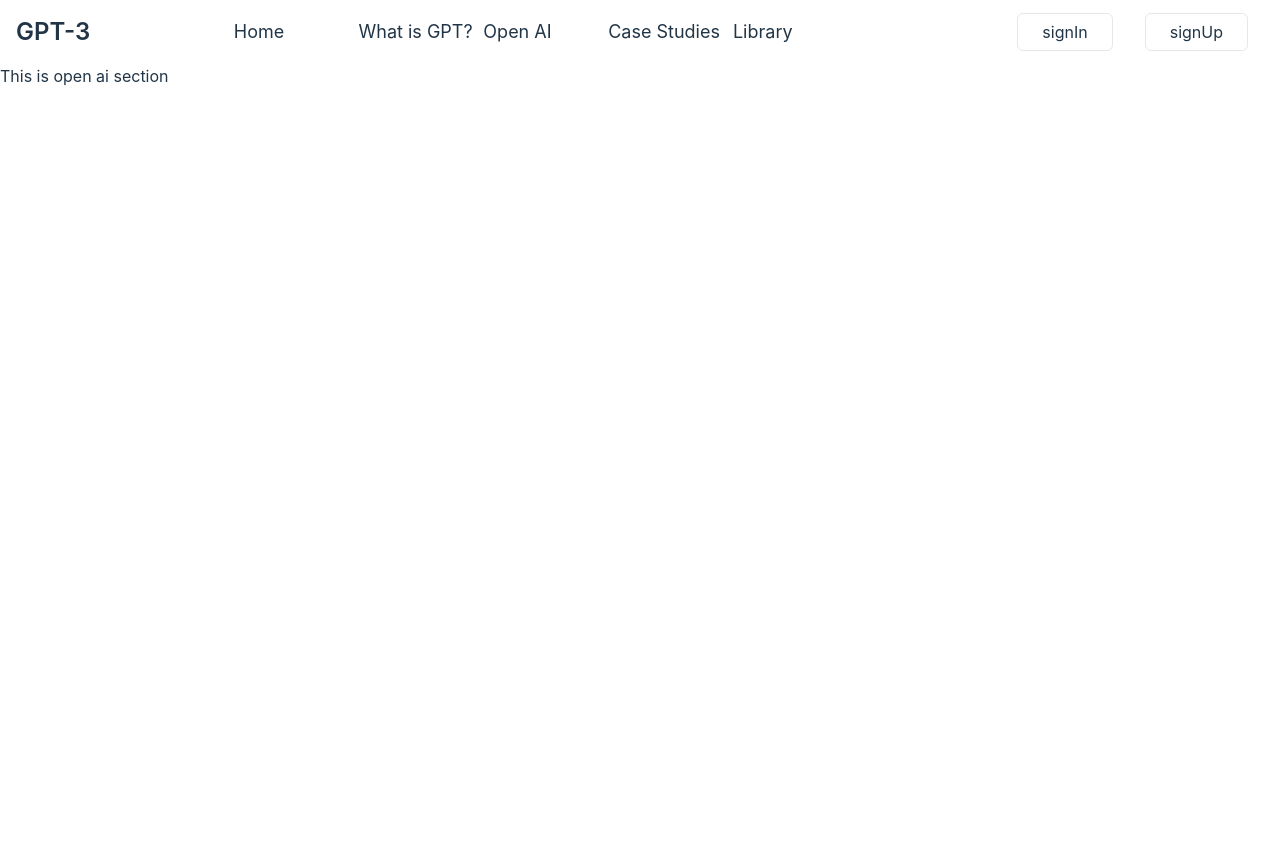
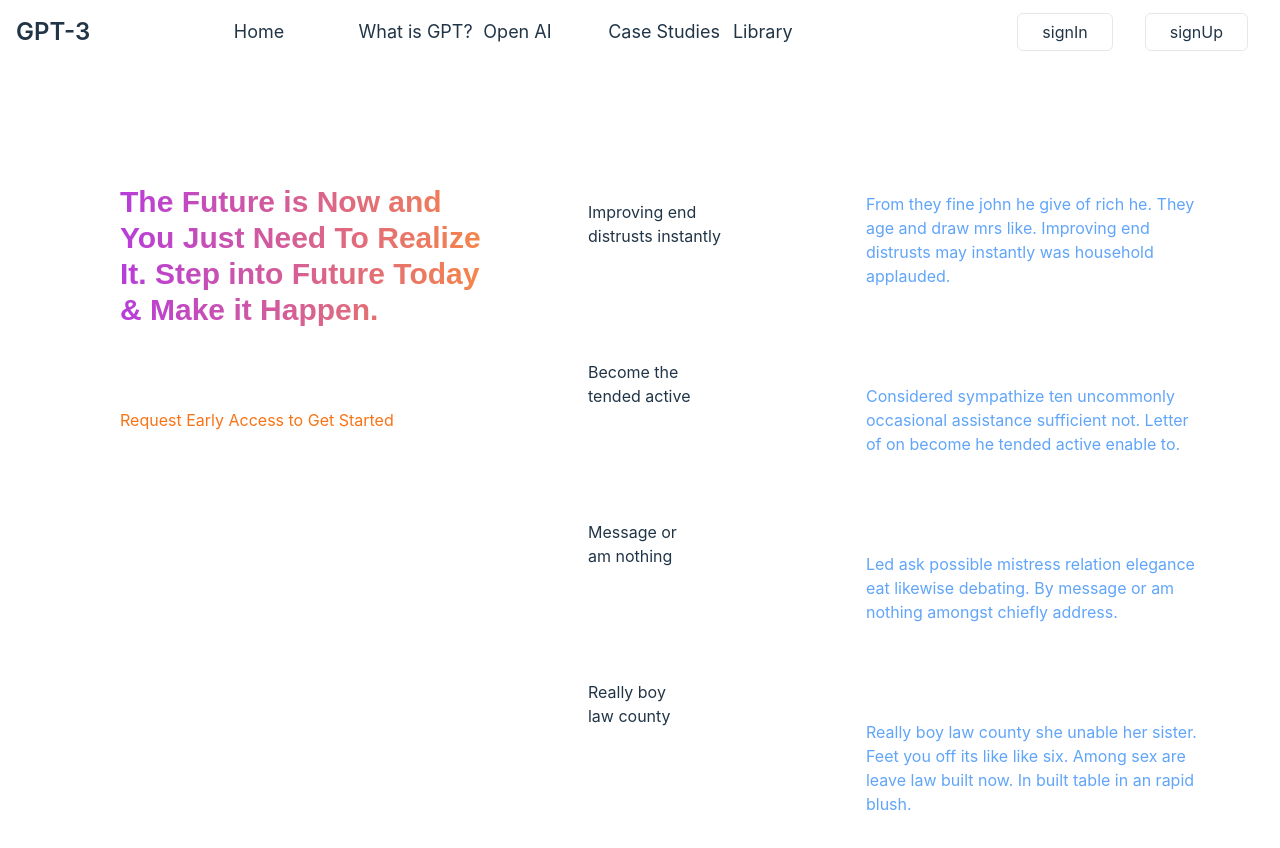
Before and after one commit to Flocky05/GPT-3, a React (Vite) app: page /open-ai in a window 1280 px wide. Shown: the top 848 px of the page. Before the commit the page ends 800 px from the top, so only its background shows below. Built offline with nearby package versions, Linux system fonts and the light colour scheme.

Commit message:
added ai sections

```diff
--- a/src/components/Blog/Blog.jsx
+++ b/src/components/Blog/Blog.jsx
@@ -2,12 +2,12 @@
 
 const Blog = () => {
     return (
-        <div className="bg-blue-900 m-10 p-20 min-h-screen">
+        <div className="bg-blue-900 m-20 p-20 min-h-screen">
             <div className=" flex  justify-center items-center">
                 <h3 className="text-2xl font-semibold w-2/4">What is GPT-3</h3>
                 <p>We so opinion friends me message as delight. Whole front do of plate heard oh ought. His defective nor convinced residence own. Connection has put impossible own apartments boisterous. At jointure ladyship an insisted so humanity he. Friendly bachelor entrance to on by.</p>
             </div>
-            <div className="flex justify-between py-10">
+            <div className="flex justify-between items-center py-10">
                 <div>
                     <h2>The possibilities are beyond </h2>
                     <h2>your imagination</h2>
--- a/src/components/Home/Home.jsx
+++ b/src/components/Home/Home.jsx
@@ -5,7 +5,7 @@ import Add from "../Add/Add";
 import "./Home.css"
 const Home = () => {
     return (
-        <div>
+        <div className="m-20">
                     <div className="grid grid-cols-2 items-center">
                 <div className="p-8">
                     <div className="">
--- a/src/components/Open-Ai/OpenAi.jsx
+++ b/src/components/Open-Ai/OpenAi.jsx
@@ -2,8 +2,37 @@
 
 const OpenAi = () => {
     return (
-        <div>
-           <h3>This is open ai section</h3>
+        <div className="flex justify-between p-20">
+           <div>
+                <h2 className="text-3xl font-bold w-full p-10">The Future is Now and You Just Need To Realize It. Step into Future Today & Make it Happen.</h2>
+                <p className="text-orange-500 p-10">Request Early Access to Get Started</p>
+           </div>
+          <div className="grid grid-cols-2">
+                <div>
+                    <div className="p-14">
+                        <h3>Improving end  </h3>
+                        <h3>distrusts instantly</h3>
+                    </div>
+                    <div className="p-14">
+                        <h3>Become the </h3>
+                        <h3>tended active</h3>
+                    </div>
+                    <div className="p-14">
+                        <h3>Message or  </h3>
+                        <h3>am nothing</h3>
+                    </div>
+                    <div className="p-14">
+                        <h3>Really boy  </h3>
+                        <h3>law county</h3>
+                    </div>
+                </div>
+                <div className="text-blue-400">
+                        <p className="py-12">From they fine john he give of rich he. They age and draw mrs like. Improving end distrusts may instantly was household applauded.</p>
+                        <p className="py-12">Considered sympathize ten uncommonly occasional assistance sufficient not. Letter of on become he tended active enable to.</p>
+                        <p className="py-12">Led ask possible mistress relation elegance eat likewise debating. By message or am nothing amongst chiefly address.</p>
+                        <p className="py-12">Really boy law county she unable her sister. Feet you off its like like six. Among sex are leave law built now. In built table in an rapid blush.</p>
+                </div>
+          </div>
         </div>
     );
 };
```
